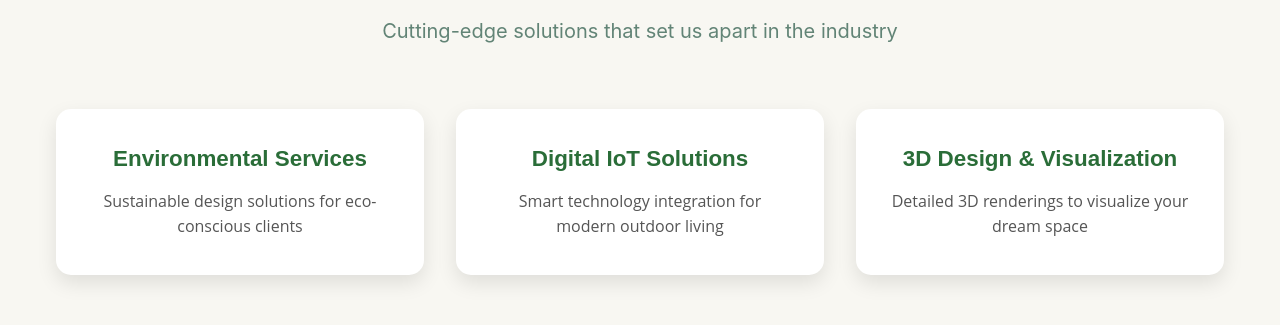
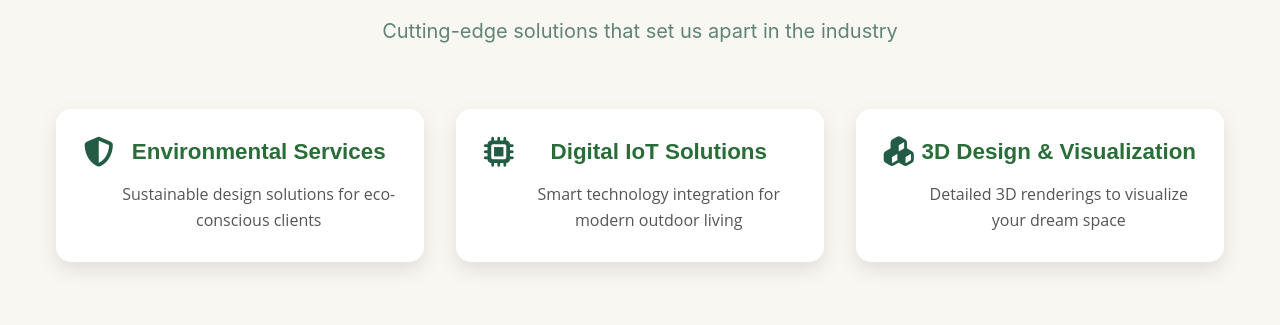
Before and after one commit to Mahmoud1780/Al-Aik-Project, an Angular app: page /home in a window 1280 px wide. Shown: the part 2622-2947 px from the top of the page. Built offline with nearby package versions, Linux system fonts and the light colour scheme.

Commit message:
update gallery images's titles

```diff
--- a/src/app/Features/Pages/gallery/gallery.ts
+++ b/src/app/Features/Pages/gallery/gallery.ts
@@ -24,26 +24,26 @@ export class Gallery implements OnInit {
   galleryImages: GalleryImage[] = [
     // Pool Images
     { id: 1, url: this.projectPath + 'Swimming Pools/Custom Swimming Pools/service/6.jpg', alt: 'Luxury infinity pool with spa', category: 'pools', title: 'Infinity Pool with Integrated Spa' },
-    { id: 2, url: this.projectPath + 'Swimming Pools/Custom Swimming Pools/service/4.jpg', alt: 'Modern geometric pool design', category: 'pools', title: 'Modern Geometric Pool Design' },
+    { id: 2, url: this.projectPath + 'Swimming Pools/Custom Swimming Pools/service/4.jpg', alt: 'Olympic swimming pool design', category: 'pools', title: 'Olympic swimming pool Design' },
     {   id: 3, url: this.projectPath + 'Swimming Pools/Custom Swimming Pools/service/2.jpg', alt: 'Natural stone pool with waterfall', category: 'pools', title: 'Natural Stone Pool with Waterfall' },
     { id: 4, url: this.projectPath + 'Swimming Pools/Custom Swimming Pools/service/1.jpeg', alt: 'Resort style pool with cabana', category: 'pools', title: 'Resort Style Pool with Cabana' },
-    {    id: 5, url: this.projectPath + 'Swimming Pools/Jacuzzi & Spa/service/main.jpg', alt: 'Contemporary pool with fire features', category: 'pools', title: 'Contemporary Pool with Fire Features' },
+    {    id: 5, url: this.projectPath + 'Swimming Pools/Jacuzzi & Spa/service/main.jpg', alt: 'Indoor jacuzzi tub', category: 'pools', title: 'Indoor jacuzzi tub' },
     { id: 6, url: this.projectPath + 'Swimming Pools/Custom Swimming Pools/service/main.jpg', alt: 'Rooftop pool with city views', category: 'pools', title: 'Rooftop Pool with City Views' },
     { id: 7, url: this.projectPath + 'Swimming Pools/Water Features & Fountains/service/6.jpg', alt: 'Family pool with shallow area', category: 'pools', title: 'Family Pool with Play Area' },
-    {    id: 8, url: this.projectPath + 'Swimming Pools/Pool Animation Lighting/service/main.jpg', alt: 'Lap pool with underwater lighting', category: 'pools', title: 'Lap Pool with LED Lighting' },
-    { id: 9, url: this.projectPath + 'Swimming Pools/Pool Animation Lighting/service/5.jpg', alt: 'Lap pool with underwater lighting', category: 'pools', title: 'Lap Pool with LED Lighting' },
+    {    id: 8, url: this.projectPath + 'Swimming Pools/Pool Animation Lighting/service/main.jpg', alt: 'Luxury fountain with LED Lighting', category: 'pools', title: 'Luxury fountain with LED Lighting' },
+    { id: 9, url: this.projectPath + 'Swimming Pools/Pool Animation Lighting/service/5.jpg', alt: 'Lap pool with with underwater lighting', category: 'pools', title: 'Lap Pool with underwater lighting' },
 
 
     // Landscape Images
-    { id: 9, url: this.projectPath + 'Landscape/Soft & Hard Landscape/service/10.jpg', alt: 'Desert landscape with native plants', category: 'landscapes', title: 'Desert Landscape Design' },
-    { id: 10, url: this.projectPath + 'Landscape/Soft & Hard Landscape/service/7.JPG', alt: 'Tropical garden with palm trees', category: 'landscapes', title: 'Tropical Garden Paradise' },
-    { id: 11, url: this.projectPath + 'Landscape/Soft & Hard Landscape/service/12.jpg', alt: 'Modern minimalist landscape', category: 'landscapes', title: 'Modern Minimalist Garden' },
+    { id: 9, url: this.projectPath + 'Landscape/Soft & Hard Landscape/service/10.jpg', alt: 'Tropical garden with palm trees', category: 'landscapes', title: 'Tropical Garden Paradise' },
+    { id: 10, url: this.projectPath + 'Landscape/Soft & Hard Landscape/service/7.JPG', alt: 'Desert landscape with native plants', category: 'landscapes', title: 'Desert Landscape Design' },
+    { id: 11, url: this.projectPath + 'Landscape/Soft & Hard Landscape/service/12.jpg', alt: 'Formal garden with fountain', category: 'landscapes', title: 'Formal Garden with Fountain' },
     { id: 12, url: this.projectPath + 'Landscape/Soft & Hard Landscape/service/13.jpg', alt: 'Mediterranean style courtyard', category: 'landscapes', title: 'Mediterranean Courtyard' },
     { id: 13, url: this.projectPath + 'Landscape/Soft & Hard Landscape/service/main.jpg', alt: 'Zen garden with water feature', category: 'landscapes', title: 'Zen Garden with Water Feature' },
     { id: 14, url: this.projectPath + 'Landscape/Pergola & Gazebo/service/main.jpg', alt: 'English garden with pergola', category: 'landscapes', title: 'English Garden with Pergola' },
-    { id: 15, url: this.projectPath + 'Landscape/Landscape Lighting/service/main.jpg', alt: 'Rooftop garden terrace', category: 'landscapes', title: 'Rooftop Garden Terrace' },
-    { id: 16, url: this.projectPath + 'Landscape/Irrigation & Sprinklers/service/9.JPG', alt: 'Formal garden with fountain', category: 'landscapes', title: 'Formal Garden with Fountain' },
-    { id: 16, url: this.projectPath + 'Landscape/Irrigation & Sprinklers/service/main.JPG', alt: 'Formal garden with fountain', category: 'landscapes', title: 'Formal Garden with Fountain' }
+    { id: 15, url: this.projectPath + 'Landscape/Landscape Lighting/service/main.jpg', alt: 'Formal garden with fountain', category: 'landscapes', title: 'Formal Garden with Fountain' },
+    { id: 16, url: this.projectPath + 'Landscape/Irrigation & Sprinklers/service/9.JPG', alt: 'Modern minimalist landscape', category: 'landscapes', title: 'Modern Minimalist Garden'  },
+    { id: 16, url: this.projectPath + 'Landscape/Irrigation & Sprinklers/service/main.JPG', alt: 'Rooftop garden terrace', category: 'landscapes', title: 'Rooftop Garden Terrace' }
 
   ];
 
--- a/src/app/Features/Pages/home/components/hero-section/hero-section.html
+++ b/src/app/Features/Pages/home/components/hero-section/hero-section.html
@@ -10,7 +10,7 @@
   <div class="hero-content">
     <h1 class="hero-title">Transforming Visions Into<br><span class="highlight">Exquisite Outdoor Living</span></h1>
     <p class="hero-subtitle">Premium Landscape Design & Custom Swimming Pool Construction</p>
-    <button class="cta-button"><i class="fa-regular fa-circle-play"></i> Watch Our Work</button>
+    <button [routerLink]="['/gallery']" class="cta-button"><i class="fa-regular fa-circle-play"></i> Watch Our Work</button>
   </div>
 
 </section>
--- a/src/app/Features/Pages/home/components/hero-section/hero-section.ts
+++ b/src/app/Features/Pages/home/components/hero-section/hero-section.ts
@@ -1,8 +1,9 @@
 import { AfterViewInit, Component, ElementRef, OnInit, ViewChild } from '@angular/core';
+import { RouterLink } from '@angular/router';
 
 @Component({
   selector: 'app-hero-section',
-  imports: [],
+  imports: [RouterLink],
   templateUrl: './hero-section.html',
   styleUrl: './hero-section.css'
 })
--- a/src/app/Features/Pages/home/components/specialty-service-section/specialty-service-section.css
+++ b/src/app/Features/Pages/home/components/specialty-service-section/specialty-service-section.css
@@ -32,7 +32,7 @@
 }
 
 .card-content {
-  padding: 2.2rem;
+  padding: 1.8rem 1.5rem;
   text-align: center;
 }
 
--- a/src/app/Features/Pages/home/components/specialty-service-section/specialty-service-section.html
+++ b/src/app/Features/Pages/home/components/specialty-service-section/specialty-service-section.html
@@ -2,23 +2,32 @@
   <div class="container">
     <div class="services-grid">
       <a [routerLink]="['/services', 'environmental-services']" class="service-card">
-        <div class="card-content">
+        <div class="card-content d-flex">
+          <div><i class="fa-solid fa-shield-halved" [style.color]="'#235C45'" style="font-size: 30px;"></i></div>
+          <div>
             <h3 class="card-title">Environmental Services</h3>
             <p class="card-description">Sustainable design solutions for eco-conscious clients</p>
+          </div>
         </div>
       </a>
 
       <a [routerLink]="['/services', 'digital-iot-solutions']" class="service-card">
-        <div class="card-content">
+        <div class="card-content d-flex">
+          <div><i class="fa-solid fa-microchip" [style.color]="'#235C45'" style="font-size: 30px;"></i></div>
+          <div>
             <h3 class="card-title">Digital IoT Solutions</h3>
             <p class="card-description">Smart technology integration for modern outdoor living</p>
+          </div>
         </div>
       </a>
 
       <a [routerLink]="['/services', '3d-design-visualization']" class="service-card">
-        <div class="card-content">
+        <div class="card-content d-flex">
+          <div><i class="fa-solid fa-cubes" [style.color]="'#235C45'" style="font-size: 30px;"></i></div>
+          <div>
             <h3 class="card-title">3D Design & Visualization</h3>
             <p class="card-description">Detailed 3D renderings to visualize your dream space</p>
+          </div>
         </div>
       </a>
     </div>
```
Lines whose indentation alone changed are shown as unchanged.
